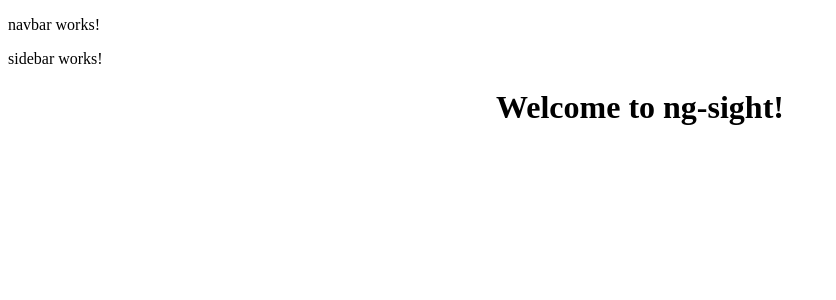
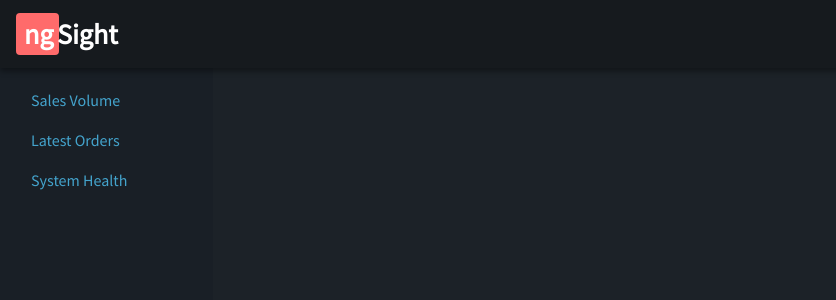
Before and after one commit to CoviloMilos/dashboard.app.dev, an Angular app in the folder ng-sight/: page / in a window 1280 px wide. Shown: the top 300 px of the page, without its empty margins (0-836 px from the left). Built offline with nearby package versions, Linux system fonts and the light colour scheme.

Commit message:
Initial Styling

```diff
--- a/ng-sight/angular.json
+++ b/ng-sight/angular.json
@@ -25,7 +25,12 @@
             "styles": [
               "src/styles.css"
             ],
-            "scripts": [],
+            "scripts": [
+              "node_modules/jquery/dist/jquery.min.js",
+              "node_modules/popper.js/dist/umd/popper.min.js",
+              "node_modules/bootstrap/dist/js/bootstrap.min.js",
+              "node_modules/chart.js/dist/Chart.min.js"
+            ],
             "es5BrowserSupport": true
           },
           "configurations": {
--- a/ng-sight/src/app/app.component.css
+++ b/ng-sight/src/app/app.component.css
@@ -0,0 +1,15 @@
+#sideBar{
+    height: 100vh;
+    padding-top: 80px;
+    position: fixed;
+    background-color: #191F26;
+}
+
+#dashboard{
+    margin-top: 60px;
+}
+
+#navbar{
+    background-color: #161A1E!important;
+    box-shadow: 0 3px 6px rgba(0,0,0,0.2), 0 3px 6px rgba(0,0,0,0.25);
+}
--- a/ng-sight/src/app/app.component.html
+++ b/ng-sight/src/app/app.component.html
@@ -1,8 +1,17 @@
 <!--The content below is only a placeholder and can be replaced.-->
-<app-navbar></app-navbar>
-<app-sidebar></app-sidebar>
-<div style="text-align:center">
-  <h1>
-    Welcome to {{ title }}!
-  </h1>
+<app-navbar
+  id="navbar"
+  class="navbar navbar-dark fixed-top bg-dark">
+</app-navbar>
+
+<div class="container-fluid">
+  <div class="row" id="mainContent">
+    <app-sidebar
+      id="sideBar"
+      class="col-sm-3 col-md-2 d-none d-sm-block sidebar">
+    </app-sidebar>
+
+    <div class="col-sm-9" id="dashboard">
+    </div>
+  </div>
 </div>
--- a/ng-sight/src/app/navbar/navbar.component.css
+++ b/ng-sight/src/app/navbar/navbar.component.css
@@ -0,0 +1,17 @@
+.logo{
+    color: #fff;
+    font-weight: bold;
+    font-size: 1.4em;
+}
+
+.logo-left{
+    background-color: #ff6b6b;
+    padding: 3px 0 3px 8px;
+    border-radius: 4px;
+}
+
+.logo-right{
+    padding: 3px 8px 3px 3px;
+    margin-left: -5px;
+    border-radius: 4px;
+}
--- a/ng-sight/src/app/navbar/navbar.component.html
+++ b/ng-sight/src/app/navbar/navbar.component.html
@@ -1,3 +1,8 @@
-<p>
-  navbar works!
-</p>
+<a href="#" class="navbar-brand">
+  <span class="logo logo-left">
+    ng
+  </span>
+  <span class="logo logo-right">
+    Sight
+  </span>
+</a>
--- a/ng-sight/src/app/sidebar/sidebar.component.html
+++ b/ng-sight/src/app/sidebar/sidebar.component.html
@@ -1,3 +1,11 @@
-<p>
-  sidebar works!
-</p>
+<ul class="nav nav-pills flex-column">
+  <li class="nav-item">
+    <a href="#" class="nav-link">Sales Volume</a>
+  </li>
+  <li class="nav-item">
+    <a href="#" class="nav-link">Latest Orders</a>
+  </li>
+  <li class="nav-item">
+    <a href="#" class="nav-link">System Health</a>
+  </li>
+</ul>
--- a/ng-sight/src/index.html
+++ b/ng-sight/src/index.html
@@ -7,6 +7,7 @@
 
   <meta name="viewport" content="width=device-width, initial-scale=1">
   <link rel="icon" type="image/x-icon" href="favicon.ico">
+  <link href="https://fonts.googleapis.com/css?family=Source+Sans+Pro" rel="stylesheet">
 </head>
 <body>
   <app-root></app-root>
--- a/ng-sight/src/styles.css
+++ b/ng-sight/src/styles.css
@@ -1 +1,32 @@
 /* You can add global styles to this file, and also import other style files */
+@import '../node_modules/bootstrap/dist/css/bootstrap.min.css';
+* {
+    box-sizing: border-box;
+}
+
+html {
+    height: 100%;
+}
+
+body {
+    font-family: 'Source Sans Pro', sans-serif;
+    background-color: #1C2228;
+    color: #f7fff7;
+    height: 100%;
+}
+
+a {
+    color: #44a4cd;
+}
+
+a:hover {
+    color: #44a8cf;
+}
+
+.shadow {
+    box-shadow: 0 8px 12px rgba(0,0,0,0.2), 0 5 px 6px rgba(0,0,0,0.3);
+}
+
+.section-container {
+    padding: 30px;
+}
```
